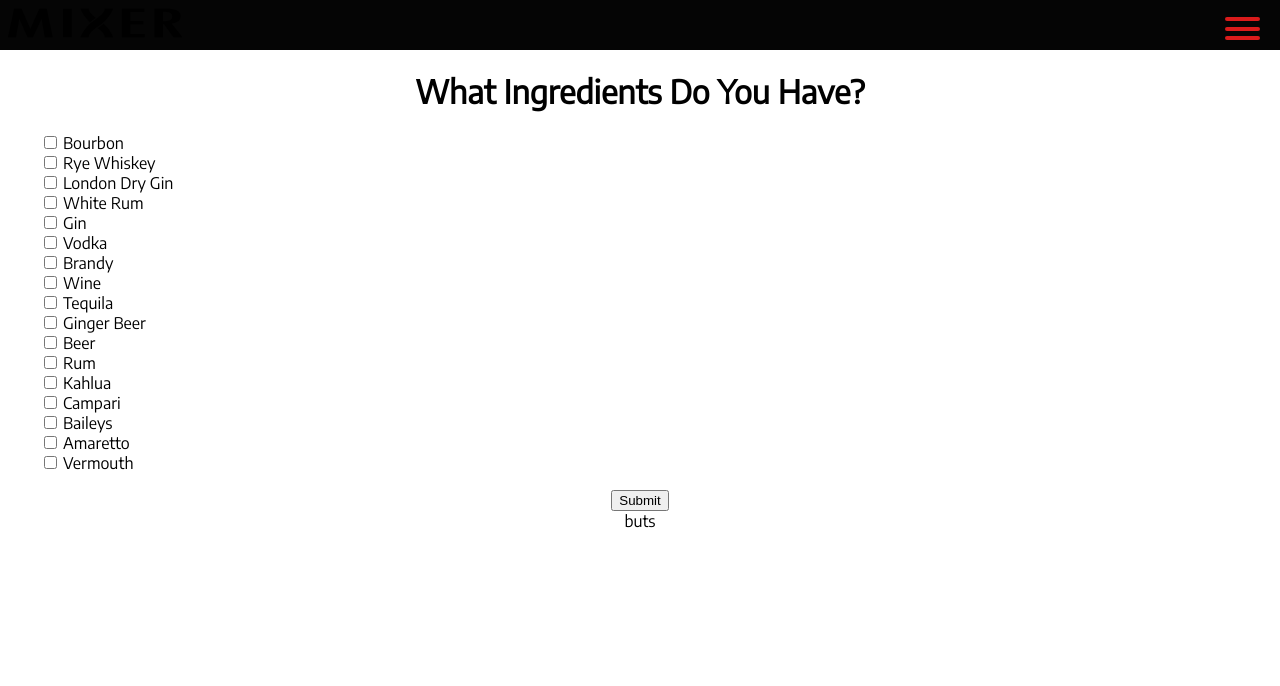
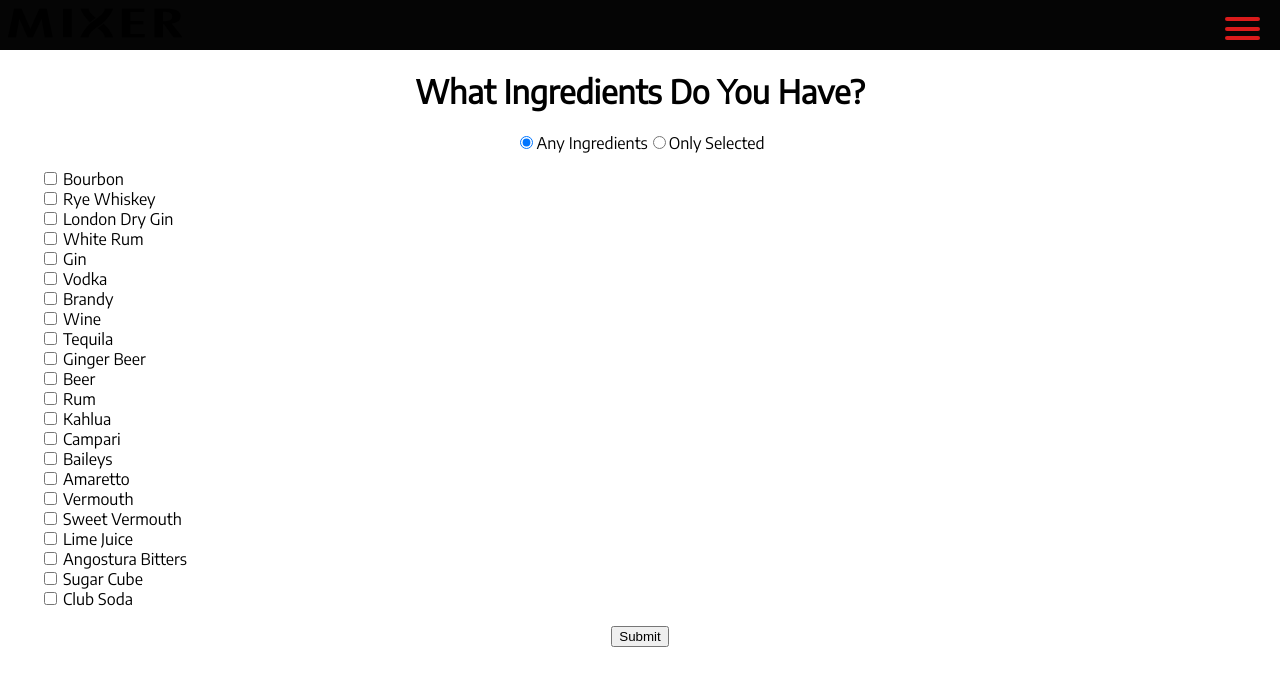
Before and after one commit to JTLovato/mixer, a React (Create React App) app: page /WhatToMake in a window 1280 px wide. Shown: the top 686 px of the page. Built offline with nearby package versions, Linux system fonts and the light colour scheme.

Commit message:
Updated lots and nothing at all
wheeeeeeee

```diff
--- a/src/Data.js
+++ b/src/Data.js
@@ -22,7 +22,7 @@
       name: 'Boulevardier',
       id: '3',
       image: 'dark_and_stormy.jpg',
-      ingredients: ['bourbon','campary', 'sweet vermouth'],
+      ingredients: ['bourbon','campari', 'sweet vermouth'],
       directions: 'Stir ingredients with ice in a mixing glass until chilled. Strain into a coupe glass. Garnish with an orange twist.',
       rating: '9',
       description: 'The Negroni\'s wintery counterpart is the Boulevardier, a whiskey cocktail invented for expat Americans bumming around Paris in the early 20th century.',
@@ -156,6 +156,11 @@
         'baileys',
         'amaretto',
         'vermouth',
+        'sweet vermouth',
+        'lime juice',
+        'angostura bitters',
+        'sugar cube',
+        'club soda',
       ]
     }
   ]
--- a/src/components/HavedRecipeCards.js
+++ b/src/components/HavedRecipeCards.js
@@ -3,18 +3,35 @@
 
 function HavedRecipeCards(props) {
 
+    // console.log(Data.drinks[0])
+    let totalDrinks = Data.drinks
+    // console.log(totalDrinks)
     let havedIngredients = props.selectedIngredients
 
-    let now = () => {
-    console.log(havedIngredients)
-    console.log(Data)
+
+    // Any ingredients Recipe
+    let checkRecipes = () => {
+        if (havedIngredients.length > 0) {
+            for (let i = 0; i < totalDrinks.length; i++ ) {
+
+                for (let p = 0; p <= havedIngredients.length; p++) {
+
+                    let drinkIng = totalDrinks[i].ingredients
+                    for (let o = 0; o < drinkIng.length; o ++) {
+
+                        if (havedIngredients[p] == drinkIng[o]) {
+                        // console.log(totalDrinks[i])
+
+                        }
+                    }
+                }
+            }
+        }
     }
-
-    now()
 
     return (
         <div>
-buts
+            <input type="submit" value="Submit" onClick={checkRecipes}/>
         </div>
     )
 }
--- a/src/components/IngredientsCheckBoxes.js
+++ b/src/components/IngredientsCheckBoxes.js
@@ -32,6 +32,7 @@
     const submitFunction = (event) => {
         event.preventDefault();
         // console.log(selectedIngredients)
+        // console.log("butts")
     }
 
     return (
@@ -57,10 +58,9 @@
                         );
                     })}
                 </ul>
-                <input type="submit" value="Submit" />
+                <HavedRecipeCards selectedIngredients={selectedIngredients}/>
             </form>
             <div>
-                <HavedRecipeCards selectedIngredients={selectedIngredients}/>
             </div>
         </div>
     )
--- a/src/screens/WhatToMakeScreen.js
+++ b/src/screens/WhatToMakeScreen.js
@@ -10,6 +10,13 @@
     return (
     <div>
         <h1>What Ingredients Do You Have?</h1>
+        <div className="button-hold">
+            {/* TODO Fix checked radio buttons */}
+            <input type="radio" id="searchAny" name="search" checked value="Any Ingredients" />
+            <label htmlFor="searchAny">Any Ingredients</label>
+            <input type="radio" id="searchAll" name="search" value="Only Selected" />
+            <label htmlFor="searchAll">Only Selected</label>
+        </div>
         <IngredientsCheckBoxes ingredients={ingredients} />
     </div>
 
```
